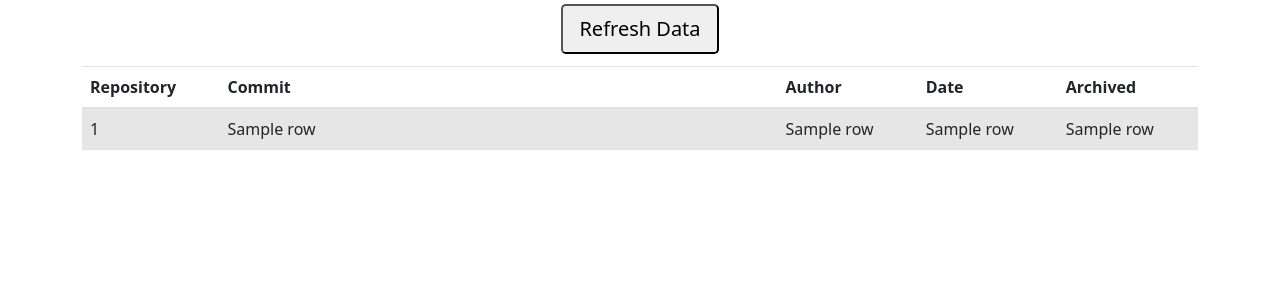
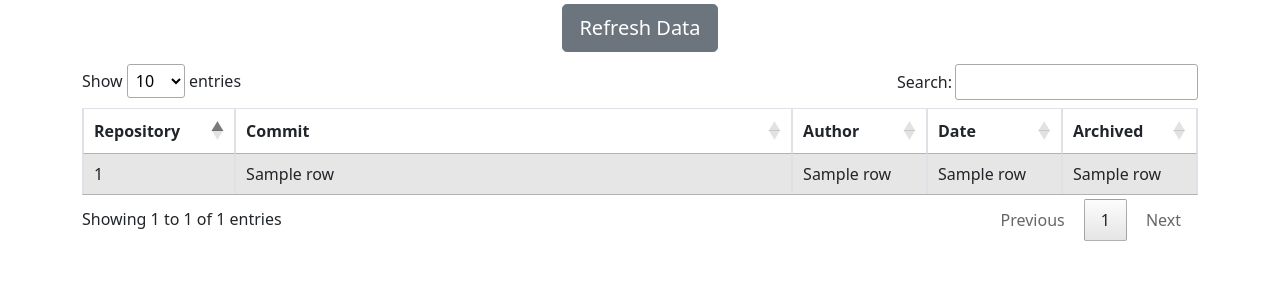
Before and after one commit to oaydas23/repo-tracker, a Flask app: template templates/commits.html in a window 1280 px wide. Shown: the top 300 px of the page. Run offline with Flask 3, Linux system fonts and the light colour scheme; the template is opened without the code that fills it: most values are stand-ins (such as "Sample title", 1, 10 or a date in 2020); some libraries are stand-ins or nearby versions.

Commit message:
Reworked website formatting

```diff
--- a/templates/commits.html
+++ b/templates/commits.html
@@ -5,19 +5,33 @@
 {% endblock %}
 
 {% block main %}
+
+    </style>
 <form action="/commit" method="post">
     <div class="col-md-auto">
         <div class="p-1">
             <h1 class="d-flex justify-content-center">
-                <button class="btn-lg" name="refresh" value="" type="submit">Refresh Data</button>
+                <button class="btn btn-secondary btn-lg px-40" name="refresh" value="" type="submit">Refresh Data</button>
             </h1>
         </div>
     </div>
 </form>
-<table class="table table-striped">
+
+<link rel="stylesheet" type="text/css" href="https://cdn.datatables.net/1.10.25/css/jquery.dataTables.min.css">
+<script src="https://cdn.datatables.net/1.10.25/js/jquery.dataTables.min.js"></script>
+<script>
+    $(document).ready(function() {
+        $('#commit-table').DataTable({
+        });
+    });
+
+    </script>
+
+
+<table id = "commit-table" class="table table-striped table-bordered table-sm">
     <thead>
         <tr>
-            <th>Repository</th>
+            <th class ="th-sm">Repository</th>
             <th class="w-50">Commit</th>
             <th>Author</th>
             <th>Date</th>
@@ -36,4 +50,5 @@
         {% endfor %}
     </tbody>
 </table>
+
 {% endblock %}
```
Also changed, not shown: templates/artifacts.html (+10 -1 lines), templates/home.html (+14 -2 lines).
